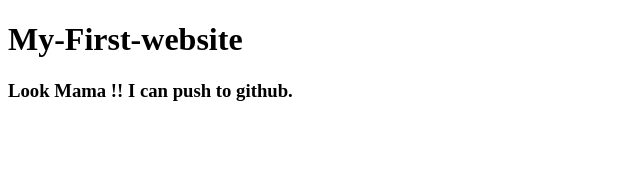
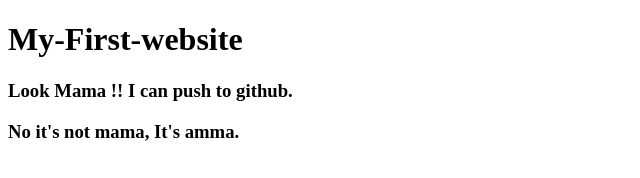
Before and after one commit to sheikhsulaiman/my-first-website, a plain HTML site: page index.html in a window 1280 px wide. Shown: the whole page, without its empty margins (0-640 px from the left). Drawn offline with Linux system fonts and the light colour scheme.

Commit message:
Update index.html

```diff
--- a/index.html
+++ b/index.html
@@ -9,5 +9,6 @@
 <body>
     <h1>My-First-website</h1>
     <h3>Look Mama !! I can push to github.</h3>
+    <h3>No it's not mama, It's amma.</h3>
 </body>
 </html>
```
